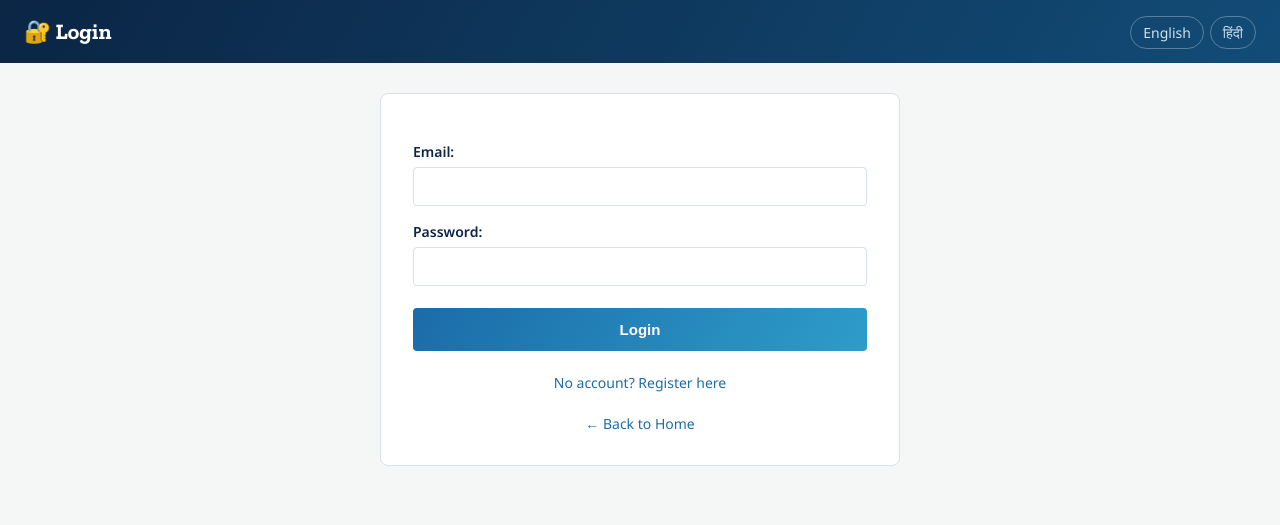
After one commit to riyagiri612/village-flood-risk-predictor, a Flask app: page /login in a window 1280 px wide. The commit adds this page. Shown: the top 525 px of the page. Run offline with Flask 3, Linux system fonts and the light colour scheme.

Commit message:
Add login and registration

```diff
--- a/app.py
+++ b/app.py
@@ -4,11 +4,13 @@ import pandas as pd
 from donations import init_donations_file, add_post, get_all_posts
 from safety import init_safety_file, mark_safe, get_safety_records, get_safety_counts
 from weather import get_live_weather, find_nearest_state
+from users import register_user, verify_user, init_users_file
 
 app = Flask(__name__)
 app.secret_key = 'flood_app_secret_key'
 init_donations_file()
 init_safety_file()
+init_users_file()
 
 from model_lite import model
 
@@ -220,5 +222,46 @@ def alerts():
         alert_list.append({"village": v['village'], "confidence": v['confidence'], "sms_text": sms_text})
     return render_template('alerts.html', alerts=alert_list, t=TEXT[lang], lang=lang)
 
+@app.context_processor
+def inject_user():
+    return {"current_user": session.get("user")}
+
+
+@app.route('/register', methods=['GET', 'POST'])
+def register():
+    lang = session.get('lang', 'en')
+    error = None
+    if request.method == 'POST':
+        name = request.form['name'].strip()
+        email = request.form['email'].strip()
+        password = request.form['password']
+        if not name or not email or len(password) < 6:
+            error = "Please fill in all fields. Password must be at least 6 characters."
+        elif register_user(name, email, password):
+            session['user'] = name
+            return redirect('/')
+        else:
+            error = "An account with this email already exists."
+    return render_template('register.html', error=error, t=TEXT[lang], lang=lang)
+
+
+@app.route('/login', methods=['GET', 'POST'])
+def login():
+    lang = session.get('lang', 'en')
+    error = None
+    if request.method == 'POST':
+        name = verify_user(request.form['email'], request.form['password'])
+        if name:
+            session['user'] = name
+            return redirect('/')
+        error = "Wrong email or password."
+    return render_template('login.html', error=error, t=TEXT[lang], lang=lang)
+
+
+@app.route('/logout')
+def logout():
+    session.pop('user', None)
+    return redirect('/')
+
 if __name__ == '__main__':
     app.run(debug=True)
--- a/static/style.css
+++ b/static/style.css
@@ -233,3 +233,14 @@ li { margin-bottom: 8px; }
 }
 
 #locate-btn:hover { background: var(--river-dark); }
+
+input[type="email"], input[type="password"] {
+    width: 100%;
+    padding: 10px;
+    margin-top: 6px;
+    border: 1px solid var(--line);
+    border-radius: 4px;
+    font-size: 15px;
+    box-sizing: border-box;
+}
+.form-error { color: var(--high); font-weight: 600; margin-bottom: 8px; }
--- a/templates/index.html
+++ b/templates/index.html
@@ -9,7 +9,8 @@
         <div class="hero-top">
             <h1>🌊 {{ t.home_title }}</h1>
           <div class="lang-toggle">
-    <a href="/setlang/en">English</a><a href="/setlang/hi">हिंदी</a>
+            <a href="/setlang/en">English</a><a href="/setlang/hi">हिंदी</a>
+            {% if current_user %}<a href="/logout">Logout ({{ current_user }})</a>{% else %}<a href="/login">Login</a>{% endif %}
 </div>
         </div>
         <p class="subtitle">{{ t.hero_subtitle }}</p>
--- /dev/null
+++ b/templates/login.html
@@ -0,0 +1,28 @@
+<!DOCTYPE html>
+<html>
+<head>
+    <title>Login</title>
+    <link rel="stylesheet" href="{{ url_for('static', filename='style.css') }}">
+</head>
+<body>
+    <div class="topbar">
+        <h1>🔐 Login</h1>
+        <div class="lang-toggle"><a href="/setlang/en">English</a><a href="/setlang/hi">हिंदी</a></div>
+    </div>
+
+    <div class="container">
+        {% if error %}<p class="form-error">{{ error }}</p>{% endif %}
+        <form method="POST">
+            <label>Email:</label>
+            <input type="email" name="email" required>
+
+            <label>Password:</label>
+            <input type="password" name="password" required>
+
+            <button type="submit">Login</button>
+        </form>
+        <a class="back-link" href="/register">No account? Register here</a>
+        <a class="back-link" href="/">← {{ t.back_home }}</a>
+    </div>
+</body>
+</html>
--- /dev/null
+++ b/users.py
@@ -0,0 +1,34 @@
+import csv
+import os
+from werkzeug.security import generate_password_hash, check_password_hash
+
+USERS_FILE = "users.csv"
+FIELDS = ["name", "email", "password_hash"]
+
+
+def init_users_file():
+    if not os.path.exists(USERS_FILE):
+        with open(USERS_FILE, "w", newline="", encoding="utf-8") as f:
+            csv.writer(f).writerow(FIELDS)
+
+
+def register_user(name, email, password):
+    """Returns True if registered, False if the email already exists."""
+    init_users_file()
+    with open(USERS_FILE, newline="", encoding="utf-8") as f:
+        for row in csv.DictReader(f):
+            if row["email"].lower() == email.strip().lower():
+                return False
+    with open(USERS_FILE, "a", newline="", encoding="utf-8") as f:
+        csv.writer(f).writerow([name.strip(), email.strip(), generate_password_hash(password)])
+    return True
+
+
+def verify_user(email, password):
+    """Returns the user's name if email and password match, otherwise None."""
+    init_users_file()
+    with open(USERS_FILE, newline="", encoding="utf-8") as f:
+        for row in csv.DictReader(f):
+            if row["email"].lower() == email.strip().lower() and check_password_hash(row["password_hash"], password):
+                return row["name"]
+    return None
```
Also changed, not shown: templates/register.html (added, +31 -0 lines), 1 other file.
